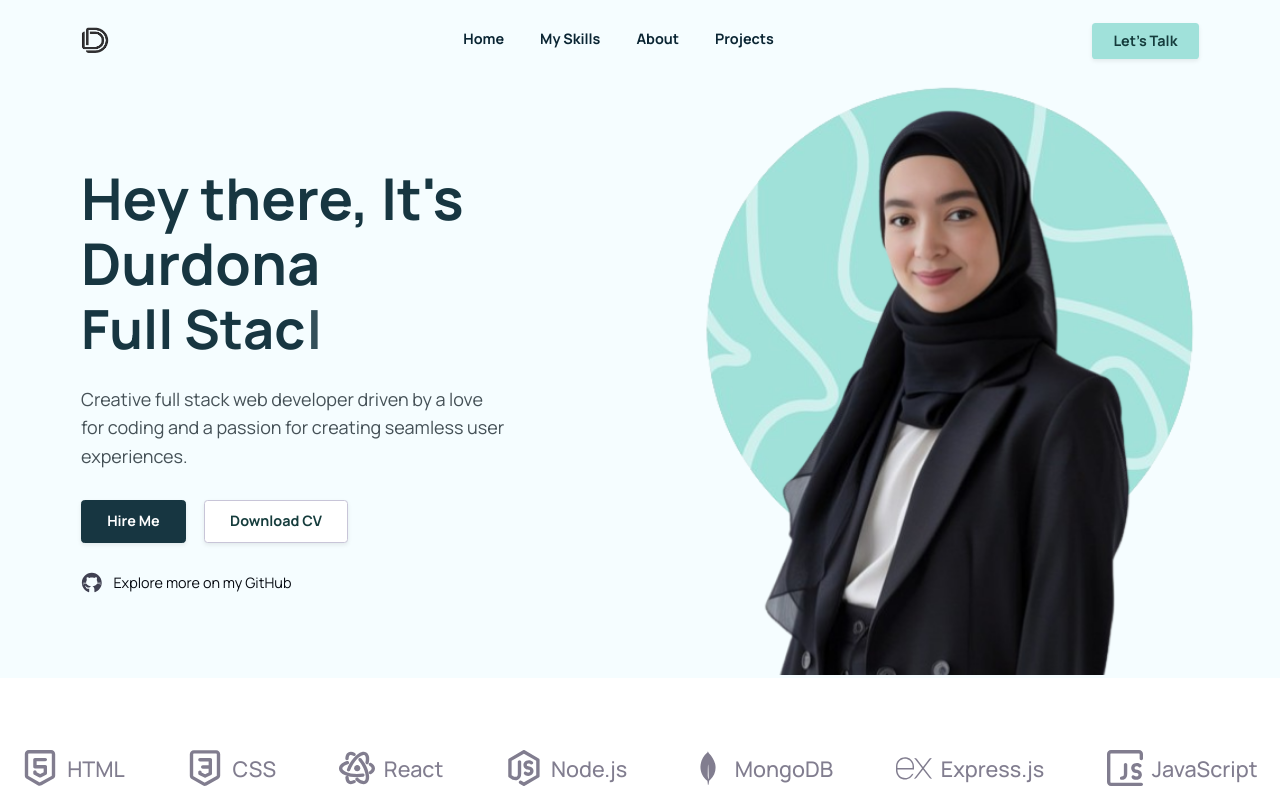
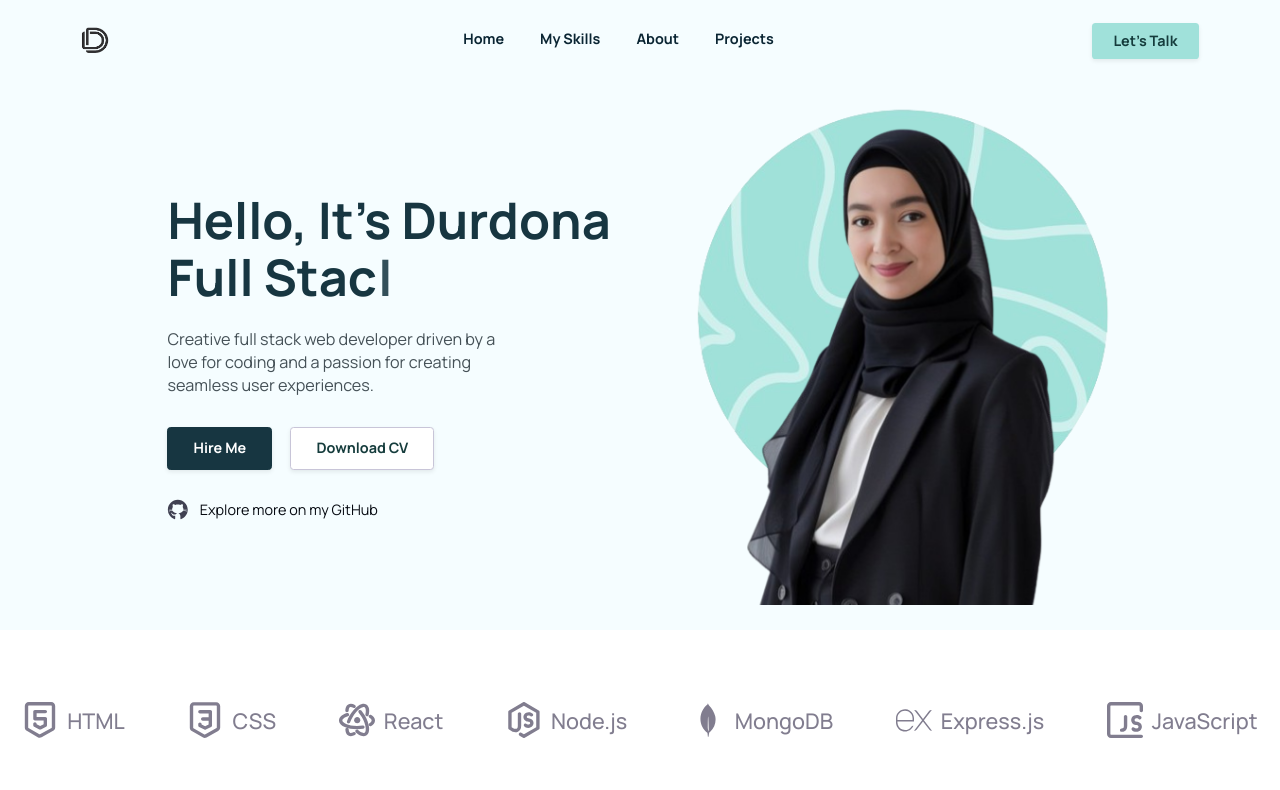
Before and after one commit to durdonadev/personal-portfolio, a React (Create React App) app: page / in a window 1280 px wide. Shown: the top 790 px of the page. Built offline with nearby package versions, Linux system fonts and the light colour scheme.

Commit message:
Refactor hero section component

```diff
--- a/src/pages/home/sections/hero/Hero.tsx
+++ b/src/pages/home/sections/hero/Hero.tsx
@@ -5,95 +5,87 @@ import hero from "../../../../assets/images/hero-img.png";
 import IconLink from "../../../components/IconLink";
 import Typewriter from "typewriter-effect";
 import FileViewer from "../../../components/FileViewer";
+import { HeroHeaderBase } from "../../../components/HeroHeaderBase";
 
 const BaseContainer = styled(Container)`
     display: flex;
     align-items: center;
-    /* justify-content: space-between; */
+    justify-content: space-between;
     gap: var(--space-16);
-    padding-top: var(--space-25);
-    padding-bottom: var(--space-0);
     position: relative;
 
-    @media (max-width: 57em) {
-        //912
-        display: block;
+    @media (max-width: 60em) {
+        flex-direction: column;
     }
 `;
 
 const HeroTextWrapper = styled.div`
+    width: 60%;
+
+    @media (max-width: 90em) {
         width: 55%;
-
-    .heading {
-        color: var(--color-gray);
-        /* letter-spacing: -0.04em; */
-
-        @media (max-width: 40em) {
-            //1104
-            font-size: 5rem;
-            line-height: 1.25;
-        }
     }
 
-    .description {
+    @media (max-width: 70em) {
+        width: 60%;
+    }
+
+    @media (max-width: 60em) {
+        width: 100%;
+        text-align: center;
+    }
+`;
+
+const HeroHeading = styled(Typography)`
+    color: var(--color-gray);
+`;
+
+const HeroParagraph = styled(Typography)`
     width: 70%;
-        font-size: 18px;
-        line-height: 3.2rem;
     margin-bottom: var(--space-32);
     color: var(--color-text);
 
-        @media (max-width: 57em) {
+    @media (max-width: 60em) {
         width: 80%;
-            font-size: 18px;
         margin: 0 auto;
         margin-bottom: var(--space-32);
     }
 
     @media (max-width: 40em) {
         width: 90%;
-            font-size: 15px;
-            line-height: 1.5;
-        }
-    }
-
-    /* @media (max-width: 77.5em) {
-        //1240
-        width: 60%;
-    } */
-
-    /* @media (max-width: 69em) {
-        //1104
-        width: 55%;
-    } */
-
-    @media (max-width: 57em) {
-        //912
-        width: 100%;
-        text-align: center;
-        padding-top: 2rem;
     }
 `;
 
 const StyledTypewriterWrapper = styled.div`
     font-weight: var(--font-weight-700);
-    font-size: 6.4rem;
-    line-height: 1.25;
+    font-size: 5.6rem;
+    line-height: 6.4rem;
     margin-bottom: var(--space-24);
     color: var(--color-gray);
-    /* letter-spacing: -0.06em; */
-
-    @media (max-width: 90em) {
-        font-size: 6rem;
-    }
 
     @media (max-width: 40em) {
         font-size: 5rem;
+        letter-spacing: -0.05em;
         margin-bottom: var(--space-20);
     }
 
-    @media (max-width: 27.5em) {
-        font-size: 4rem;
-        letter-spacing: -0.05em;
+    @media (max-width: 30em) {
+        font-size: 4.4rem;
+    }
+
+    @media (max-width: 30em) {
+        font-size: 3.4rem;
+    }
+`;
+const Buttons = styled.div`
+    display: flex;
+    gap: var(--space-20);
+    width: max-content;
+    margin-bottom: var(--space-32);
+
+    @media (max-width: 60em) {
+        margin: 0 auto;
+        margin-bottom: var(--space-32);
     }
 `;
 
@@ -103,93 +95,43 @@ const SocialMedia = styled.div`
     gap: var(--space-12);
     width: max-content;
 
-    @media (max-width: 57em) {
-        margin: 0 auto;
-        margin-bottom: var(--space-32);
-    }
-`;
-
-const Buttons = styled.div`
-    display: flex;
-    gap: var(--space-20);
-    width: max-content;
-    margin-bottom: var(--space-32);
-
-    @media (max-width: 57em) {
+    @media (max-width: 60em) {
         margin: 0 auto;
         margin-bottom: var(--space-32);
     }
 `;
 
 const HeroImgWrapper = styled.div`
-    width: 45%;
-    /* text-align: right; */
-    /* transition: all 1s;
-
-    &:hover {
-        transform: scale(1.05);
-    } */
-    img {
-        object-fit: contain;
-        /* height: 72rem; */
-        width: 100%;
+    width: 40%;
 
     @media (max-width: 90em) {
-            /* height: 62rem; */
+        width: 45%;
     }
 
-        @media (max-width: 75em) {
-            //1200
-            /* height: 60rem; */
+    @media (max-width: 70em) {
+        width: 40%;
     }
 
-        @media (max-width: 57em) {
-            /* height: 72rem; */
-            /* text-align: center; */
+    @media (max-width: 60em) {
+        width: 80%;
+        text-align: center;
+    }
+
+    @media (max-width: 50em) {
         width: 90%;
     }
 
-        @media (max-width: 44em) {
-            //704
-            /* height: 60rem; */
-        }
-
-        @media (max-width: 38em) {
-            //608
-            /* height: 54rem; */
-        }
-
-        @media (max-width: 32em) {
-            //512
-            /* height: 48rem; */
+    @media (max-width: 40em) {
         width: 100%;
-        }
-
-        @media (max-width: 26em) {
-            //416
-            /* height: 44rem; */
-        }
-
-        @media (max-width: 23em) {
-            //416
-            /* height: 38rem; */
-        }
-    }
-
-    /* @media (max-width: 77.5em) {
-        //1240
-        width: 40%;
-    } */
-
-    @media (max-width: 57em) {
-        width: 100%;
-        text-align: center;
     }
 `;
 
+const HeroImage = styled.img`
+    width: 100%;
+    height: auto;
+`;
+
 const Hero = () => {
-    const githubLink = process.env.REACT_APP_GITHUB_LINK || "";
-
     const handleOnClick = () => {
         const contactSection = document.getElementById("contact");
         if (contactSection) {
@@ -198,29 +140,28 @@ const Hero = () => {
     };
 
     return (
+        <HeroHeaderBase id="hero">
             <BaseContainer>
                 <HeroTextWrapper>
-                <Typography variant="h1" className="heading">
-                    Hey there, It's <br></br> Durdona
-                </Typography>
+                    <HeroHeading variant="h2">Hello, It's Durdona</HeroHeading>
                     <StyledTypewriterWrapper>
                         <Typewriter
                             options={{
-                            strings: ["Web Developer", "Full Stack Engineer"],
+                                strings: [
+                                    "Web Developer",
+                                    "Full Stack Engineer"
+                                ],
                                 autoStart: true,
                                 loop: true
                             }}
                         />
                     </StyledTypewriterWrapper>
 
-                <Typography
-                    variant="paragraphLG"
-                    weight="normal"
-                    className="description"
-                >
+                    <HeroParagraph variant="paragraphMD" weight="normal">
                         Creative full stack web developer driven by a love for
-                    coding and a passion for creating seamless user experiences.
-                </Typography>
+                        coding and a passion for creating seamless user
+                        experiences.
+                    </HeroParagraph>
                     <Buttons>
                         <Button
                             size="lg"
@@ -238,7 +179,6 @@ const Hero = () => {
                             href="https://github.com/durdonadev"
                             iconName="github-icon"
                         />
-
                         <Typography variant="paragraphSM" weight="normal">
                             Explore more on my GitHub
                         </Typography>
@@ -246,9 +186,10 @@ const Hero = () => {
                 </HeroTextWrapper>
 
                 <HeroImgWrapper>
-                <img src={hero} alt="Girl with laptop" />
+                    <HeroImage src={hero} alt="Girl with laptop" />
                 </HeroImgWrapper>
             </BaseContainer>
+        </HeroHeaderBase>
     );
 };
 
```
Lines whose indentation alone changed are shown as unchanged.
